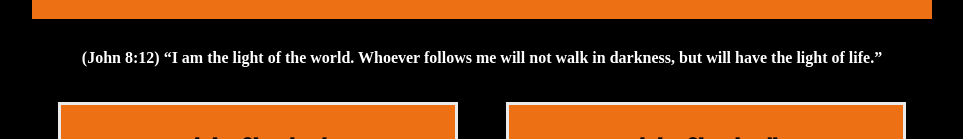
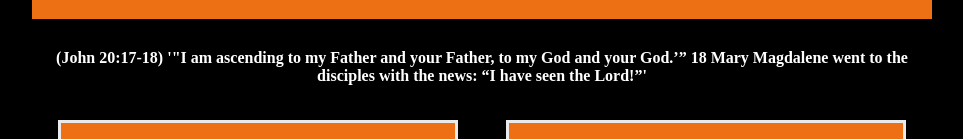
Before and after one commit to jnutt367/john, a Next.js app: page / in a window 1280 px wide. Shown: the part 478-617 px from the top of the page, without its empty margins (158-1121 px from the left). Built offline with nearby package versions, Linux system fonts and the light colour scheme.

Commit message:
Update index.js

```diff
--- a/pages/index.js
+++ b/pages/index.js
@@ -66,7 +66,7 @@ export default function Home() {
        </a>
 
                </div>
-       <p className={styles.fund}>(John 8:12) “I am the light of the world. Whoever follows me will not walk in darkness, but will have the light of life.” </p>
+       <p className={styles.fund}>(John 20:17-18) '"I am ascending to my Father and your Father, to my God and your God.’” 18 Mary Magdalene went to the disciples with the news: “I have seen the Lord!”'</p>
         <div className={styles.grid}>
         <div className={styles.card}>
              <h2  className={styles.chapter}>John Chapter I</h2>
```
